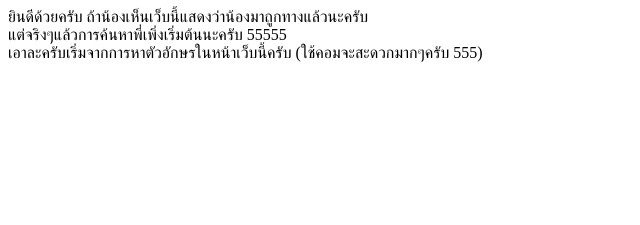
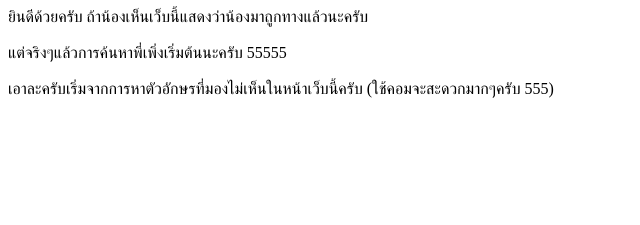
Before and after one commit to DevCamp101/DevCamp101.github.io, a plain HTML site: page index.html in a window 1280 px wide. Shown: the whole page, without its empty margins (0-640 px from the left). Drawn offline with Linux system fonts and the light colour scheme.

Commit message:
Update index.html

```diff
--- a/index.html
+++ b/index.html
@@ -2,20 +2,24 @@
 <html lang="en">
 <head>
   <meta charset="utf-8">
-  <title>ประกาศ</title>
+  <title>สายรหัส แห่งชะตากรรม</title>
   <base href="/">
 
   <meta name="viewport" content="width=device-width, initial-scale=1">
 
 </head>
 <body>
-  ยินดีด้วยครับ ถ้าน้องเห็นเว็บนี้แสดงว่าน้องมาถูกทางแล้วนะครับ<br>
-  แต่จริงๆแล้วการค้นหาพี่เพิ่งเริ่มต้นนะครับ 55555<br>
+  ยินดีด้วยครับ ถ้าน้องเห็นเว็บนี้แสดงว่าน้องมาถูกทางแล้วนะครับ<br><br>
+  แต่จริงๆแล้วการค้นหาพี่เพิ่งเริ่มต้นนะครับ 55555<br><br>
 
-  เอาละครับเริ่มจากการหาตัวอักษรในหน้าเว็บนี้ครับ (ใช้คอมจะสะดวกมากๆครับ 555)<br>
+  เอาละครับเริ่มจากการหาตัวอักษรที่มองไม่เห็นในหน้าเว็บนี้ครับ (ใช้คอมจะสะดวกมากๆครับ 555)<br><br>
 
   <p style="color : white;">
-  Hello test
+  มาถูกแล้วนะครับ ข้อสอบในมหาลัยก็จะบรรลัยประมาณนี้นะครับ คือน้องจะไม่รู้ว่าอาจารย์อยากออกอะไร อันนี้เฉพาะวิชาภาคนะครับ<br>
+  แต่สำหรับปี 1  จะมี วิชาบรรยายไม่ยากครับ มายากตรง Lab แค่ตั้งใจฟังทุกครั้งก็ A ละครับ โดยส่วนตัวทุกอย่างจะมาเละตอนเทอม 2 ครับ <br>
+  เพราะว่า มีวิชาที่ไม่ถนัดเยอะ แต่รุ่นของน้องเขาเปลี่ยนวิชาเรียนครับ อย่างของพี่บังคับเรียน ฟิสิกส์ และ เลือก ระหว่างชัวะกับเคมี แต่รุ่นเราเป็นวิชาเสรีครับ <br>
+  ถึงตอนนี้น้องคงอยากได้คำใบ้เพิ่มแล้ว 555+ คำใบ้ต่อไปคือ ....... <br>
+  55 52 32 54 49 32 54 101 32 54 49 32 54 100 32 54 53 32 55 52 32 50 101 32 55 52 32 55 48 32 54 98 32 72 101 120 Decimal
   </p>
 
 </body>
```
